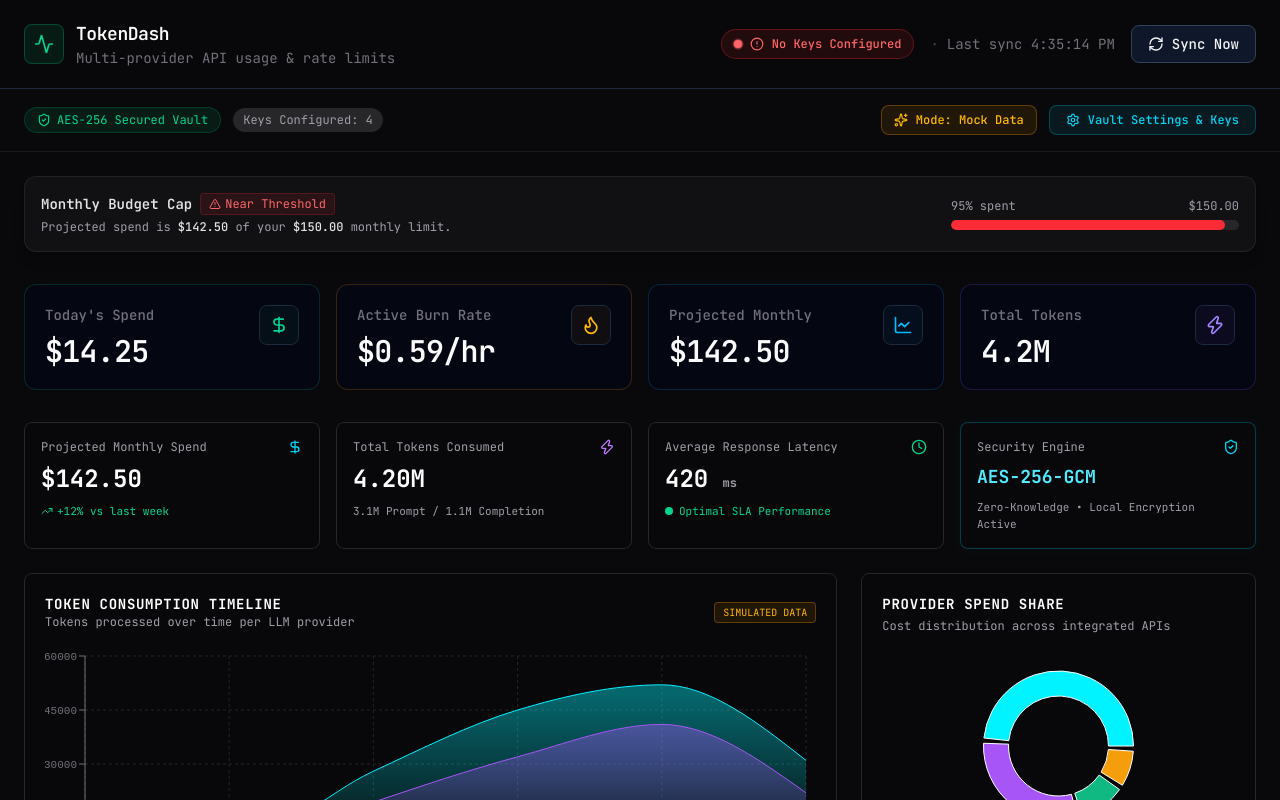
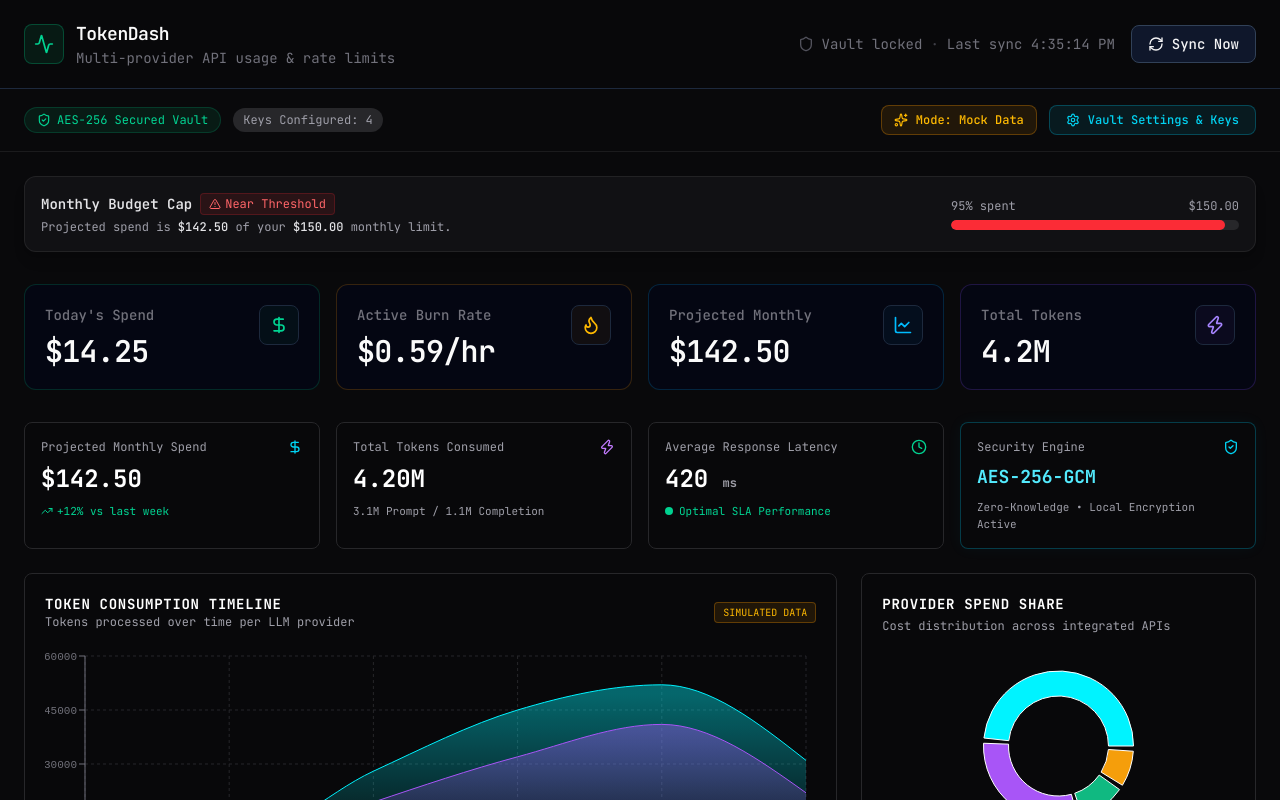
Before and after one commit to Rihan-R10/metage, a Next.js app: page / in a window 1280 px wide. Shown: the top 800 px of the page. Built offline with nearby package versions, Linux system fonts and the light colour scheme.

Commit message:
Fix hydration mismatch in DashboardHeader

```diff
--- a/src/components/dashboard/DashboardHeader.tsx
+++ b/src/components/dashboard/DashboardHeader.tsx
@@ -1,3 +1,77 @@
 'use client';
 
-export { Header as DashboardHeader } from './Header';
+import { Activity, RefreshCw, Shield } from 'lucide-react';
+import { useEffect, useState } from 'react';
+import { useTokenStore } from '@/store/useTokenStore';
+import { cn } from '@/lib/utils';
+
+export function DashboardHeader() {
+  const isPolling = useTokenStore((state) => state.isPolling);
+  const lastRefreshAt = useTokenStore((state) => state.lastRefreshAt);
+  const masterPasscode = useTokenStore((state) => state.masterPasscode);
+  const pollAllProviders = useTokenStore((state) => state.pollAllProviders);
+
+  // Defer time formatting to the client to prevent SSR hydration mismatch.
+  // The server has no timezone/locale context matching the user's browser.
+  const [formattedRefresh, setFormattedRefresh] = useState<string>('Never');
+
+  useEffect(() => {
+    setFormattedRefresh(
+      lastRefreshAt
+        ? new Intl.DateTimeFormat('en-US', {
+            hour: 'numeric',
+            minute: '2-digit',
+            second: '2-digit',
+          }).format(new Date(lastRefreshAt))
+        : 'Never'
+    );
+  }, [lastRefreshAt]);
+
+  return (
+    <header className="border-b border-slate-800 bg-[#09090b]/95 backdrop-blur">
+      <div className="mx-auto flex max-w-7xl items-center justify-between px-6 py-5">
+        <div className="flex items-center gap-3">
+          <div className="flex h-10 w-10 items-center justify-center rounded-lg border border-emerald-500/30 bg-emerald-500/10">
+            <Activity className="h-5 w-5 text-emerald-400" />
+          </div>
+          <div>
+            <h1 className="text-lg font-semibold tracking-tight text-zinc-50">
+              TokenDash
+            </h1>
+            <p className="text-sm text-zinc-500">
+              Multi-provider API usage & rate limits
+            </p>
+          </div>
+        </div>
+
+        <div className="flex items-center gap-4">
+          <div className="hidden items-center gap-2 text-sm text-zinc-500 sm:flex">
+            <Shield
+              className={cn(
+                'h-4 w-4',
+                masterPasscode ? 'text-emerald-400' : 'text-zinc-600'
+              )}
+            />
+            <span>
+              Vault {masterPasscode ? 'unlocked' : 'locked'}
+            </span>
+            <span className="text-zinc-700">·</span>
+            <span>Last sync {formattedRefresh}</span>
+          </div>
+
+          <button
+            type="button"
+            onClick={() => void pollAllProviders()}
+            disabled={isPolling}
+            className="inline-flex items-center gap-2 rounded-lg border border-slate-700 bg-slate-900 px-4 py-2 text-sm font-medium text-zinc-100 transition hover:border-emerald-500/40 hover:bg-slate-800 disabled:cursor-not-allowed disabled:opacity-60"
+          >
+            <RefreshCw
+              className={cn('h-4 w-4', isPolling && 'animate-spin text-emerald-400')}
+            />
+            {isPolling ? 'Syncing…' : 'Sync Now'}
+          </button>
+        </div>
+      </div>
+    </header>
+  );
+}
```
